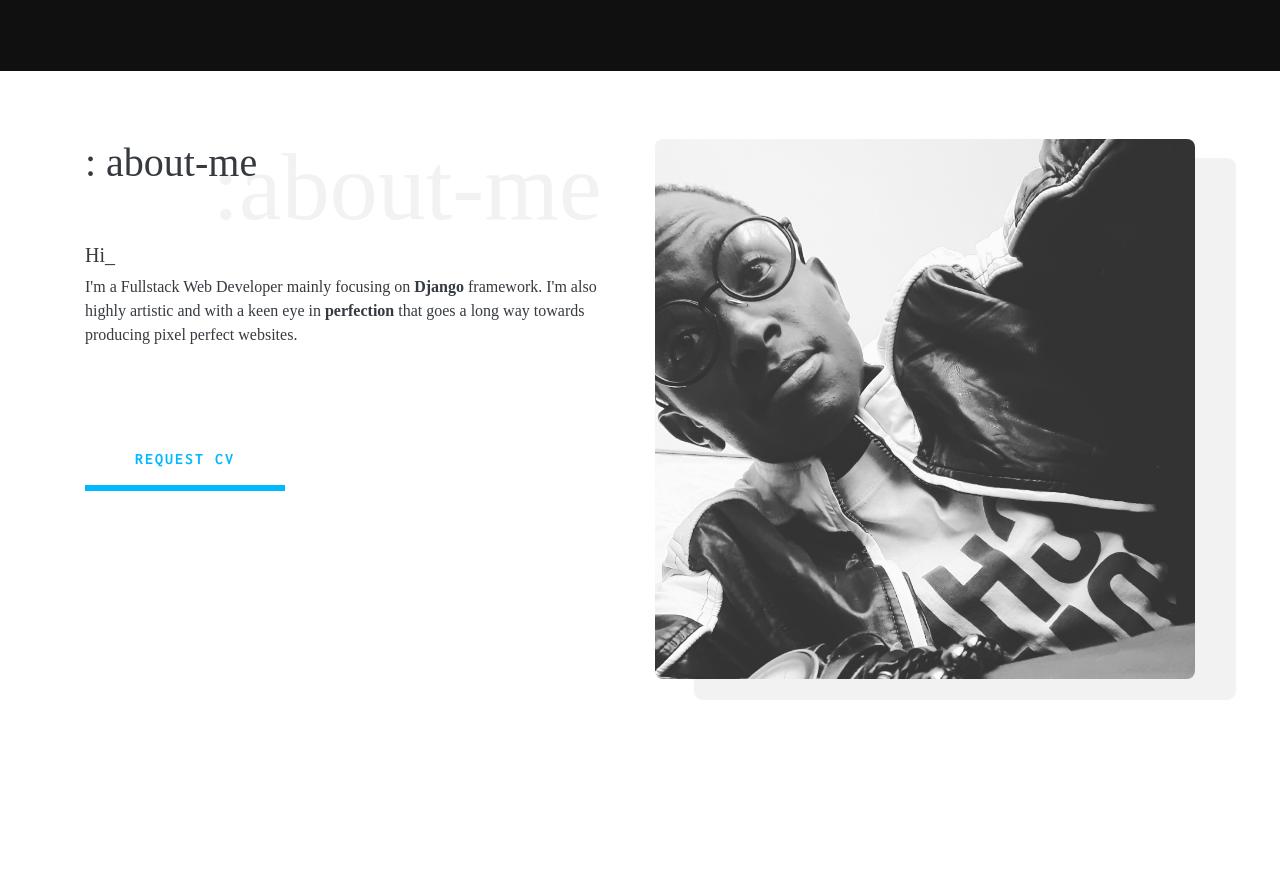
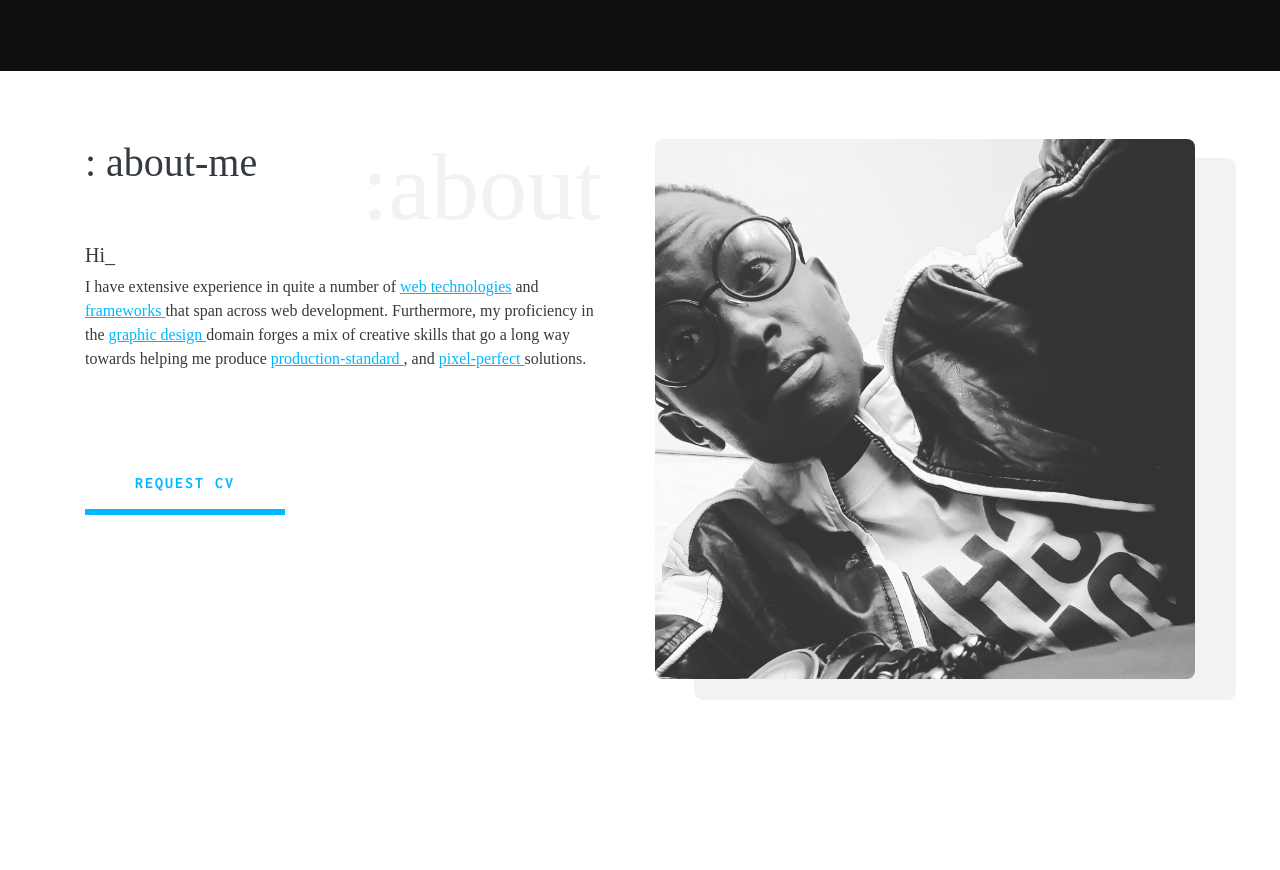
Before and after one commit to itsDuncan/portfolio, a Django app: page / in a window 1280 px wide. Shown: the part 825-1695 px from the top of the page. Run offline with Django 3.2, Linux system fonts and the light colour scheme; some libraries are stand-ins or nearby versions; some web fonts are replaced.

Commit message:
Modified About Section | Updated Project Tracking

```diff
--- a/home/forms.py
+++ b/home/forms.py
@@ -31,6 +31,17 @@ class ContactForm(forms.Form):
 				'class': 'form-control',
 				'placeholder': 'Message...',
 				'rows': 4,
+		}),
+	)
+
+class TrackProjectForm(forms.Form):
+	project_name = forms.CharField(
+		required = True,
+		label = (''),
+		widget = forms.TextInput(
+			attrs = {
+				'class':'form-control',
+				'placeholder': 'Project Name',
 		}),
 	)
 
--- a/home/static/home/css/portfolio.css
+++ b/home/static/home/css/portfolio.css
@@ -55,6 +55,10 @@ section {
 a {
 	text-decoration: none;
 	color: var(--blue);
+}
+
+a:hover {
+	text-decoration: none;
 }
 
 ul {
@@ -530,7 +534,7 @@ footer {
 	justify-content: center;
 }
 
-.white-card .form-control {
+.white-card .form-control, .white-modal .form-control {
 	font-family: Inconsolata-Bold;
 	border: 1px solid #9ca3ab;
 	border-radius: 0px;
@@ -560,3 +564,25 @@ footer {
 .wizard .btn-container {
 	padding: 0 0 1rem 0;
 }
+
+.highlight {
+	color: var(--blue);
+	text-decoration: underline;
+}
+
+.tooltip {
+	font-family: Inconsolata-Regular;
+}
+
+.tooltip-inner {
+    max-width: 200px;
+    padding: .25rem .5rem;
+    color: #fff;
+    text-align: center;
+    background-color: #101010;
+    border-radius: 0;
+}
+
+.bs-tooltip-auto[x-placement^=top] .arrow::before, .bs-tooltip-top .arrow::before {
+	border-top-color: #101010;
+}
--- a/home/templates/home/includes/landing.html
+++ b/home/templates/home/includes/landing.html
@@ -52,7 +52,7 @@
 				</button>
 			</div>
 			<div class="text-container mt-3">
-				<button class="underline-btn">
+				<button class="underline-btn launchTrackProject">
 					<span class="btn-text">Track Project</span>
 				</button>
 			</div>
@@ -64,21 +64,34 @@
 	<div class="container">
 		<div class="row">
 			<div class="col-md-6">
-				<div class="small-background-letter">
-					<span>:about-me</span>
-				</div>
+
 				<div class="text-container">
+					<div class="small-background-letter">
+						<span>:about</span>
+					</div>
 					<h1 class="text-block-header py-5 text-dark">: about-me</h1>
 				</div>
 				<div class="text-container">
 					<h5 class="title text-dark">Hi_</h5>
-					<p class="text-dark pr-3">I'm a Fullstack Web Developer mainly focusing on <strong>Django</strong> framework. I'm also highly artistic and with a keen eye in <strong>perfection</strong> that goes a long way towards producing pixel perfect websites.</p>
+					<p class="text-dark pr-3">
+						I have extensive experience in quite a number of
+						<span id="webTooltip" class="highlight" data-toggle="tooltip" data-placement="top">web technologies</span>
+						and
+						<span id="frameworksTooltip" class="highlight" data-toggle="tooltip" data-placement="top"> frameworks </span>
+						that span across web development. Furthermore, my proficiency in the
+						<span id="graphicsTooltip" class="highlight" data-toggle="tooltip" data-placement="top"> graphic design </span>
+						domain forges a mix of creative skills that go a long way towards helping me produce
+						<span id="productionTooltip" class="highlight" data-toggle="tooltip" data-placement="top"> production-standard </span>
+						, and
+						<span id="perfectTooltip" class="highlight" data-toggle="tooltip" data-placement="top"> pixel-perfect </span>
+						solutions.
+					</p>
 				</div>
 				<div class="text-container mt-3 pt-5">
 					<div class="text-container mt-3">
-						<button class="underline-btn">
+						<a href="{% url 'home:contact' %}" class="underline-btn">
 							<span class="btn-text">Request CV</span>
-						</button>
+						</a>
 					</div>
 				</div>
 			</div>
--- a/home/templates/home/includes/navbar.html
+++ b/home/templates/home/includes/navbar.html
@@ -15,17 +15,17 @@
 				<a class="nav-link" href="{% url 'home:contact' %}">contact</a>
 			</li>
 			<li class="nav-item">
-				<a class="nav-link" href="#contact">pricing</a>
+				<a class="nav-link" href="#">pricing</a>
 			</li>
 		</ul>
 		<span class="navbar-text socials mr-3">
 			<a href="https://github.com/itsDuncan" target='_blank'><i class="fab fa-github white-text mr-lg-4"> </i></a>
 
-			<a href="https://github.com/itsDuncan" target='_blank'><i class="fab fa-facebook-f white-text mr-lg-4"> </i></a>
+			<a href="https://www.facebook.com/dun.black.90/" target='_blank'><i class="fab fa-facebook-f white-text mr-lg-4"> </i></a>
 
-			<a href="https://github.com/itsDuncan" target='_blank'><i class="fab fa-twitter white-text mr-lg-4"> </i></a>
+			<a href="https://twitter.com/muiru_duncan" target='_blank'><i class="fab fa-twitter white-text mr-lg-4"> </i></a>
 
-			<a href="https://github.com/itsDuncan" target='_blank'><i class="fab fa-linkedin-in white-text mr-lg-4"> </i></a>
+			<a href="https://www.linkedin.com/in/duncan-maina-063b81145/" target='_blank'><i class="fab fa-linkedin-in white-text mr-lg-4"> </i></a>
 		</span>
 	</div>
 </nav>
--- /dev/null
+++ b/home/templates/home/modals/track_project.html
@@ -0,0 +1,24 @@
+<div class="modal fade white-modal" id="trackProjectModal" tabindex="-1" role="dialog" aria-labelledby="exampleModalCenterTitle" aria-hidden="true">
+	<div class="modal-dialog modal-dialog-centered" role="document">
+		<div class="modal-content">
+			<div class="modal-body">
+				<h5 class="modal-title text-dark text-center" id="exampleModalCenterTitle">Kindly provide your project name below</h5>
+				<form method="POST">
+					{% csrf_token %}
+					<div class="row mt-5">
+						<div class="col">
+							{{ form.as_p }}
+						</div>
+					</div>
+					<div class="btn-container dark-btn">
+						<div class="text-container text-center">
+							<button type="submit" class="underline-btn">
+								<span class="btn-text">Submit</span>
+							</button>
+						</div>
+					</div>
+				</form>
+			</div>
+		</div>
+	</div>
+</div>
--- a/home/views.py
+++ b/home/views.py
@@ -6,7 +6,11 @@ from formtools.wizard.views import SessionWizardView
 
 def home(request):
 	template_name = 'home/home.html'
-	context = {}
+	form = TrackProjectForm(request.POST or None)
+
+	context = {
+		'form': form,
+	}
 
 	return render(request, template_name, context)
 
@@ -56,6 +60,7 @@ class HireDevWizard(SessionWizardView):
 	form_list = [WebDevHireForm1, WebDevHireForm2, WebDevHireForm3, WebDevHireForm4, WebDevHireForm5, WebDevHireForm6]
 
 	def done(self, form_list, form_dict, **kwargs):
-		return render(self.request, 'home.html', {
+		messages.success(request, ('Your request has been sent, you will soon receive an estimate quotation and further directions'))
+		return render(self.request, 'home/home.html', {
 			'form_data': [form.cleaned_data for form in form_list],
 		})
--- a/templates/base/base.html
+++ b/templates/base/base.html
@@ -39,5 +39,8 @@
 		{% block extra_js %}
 		{% endblock extra_js %}
 
+		{% block init_js %}
+		{% endblock init_js %}
+
 	</body>
 </html>
```
Also changed, not shown: home/templates/home/home.html (+40 -1 lines), db.sqlite3.
